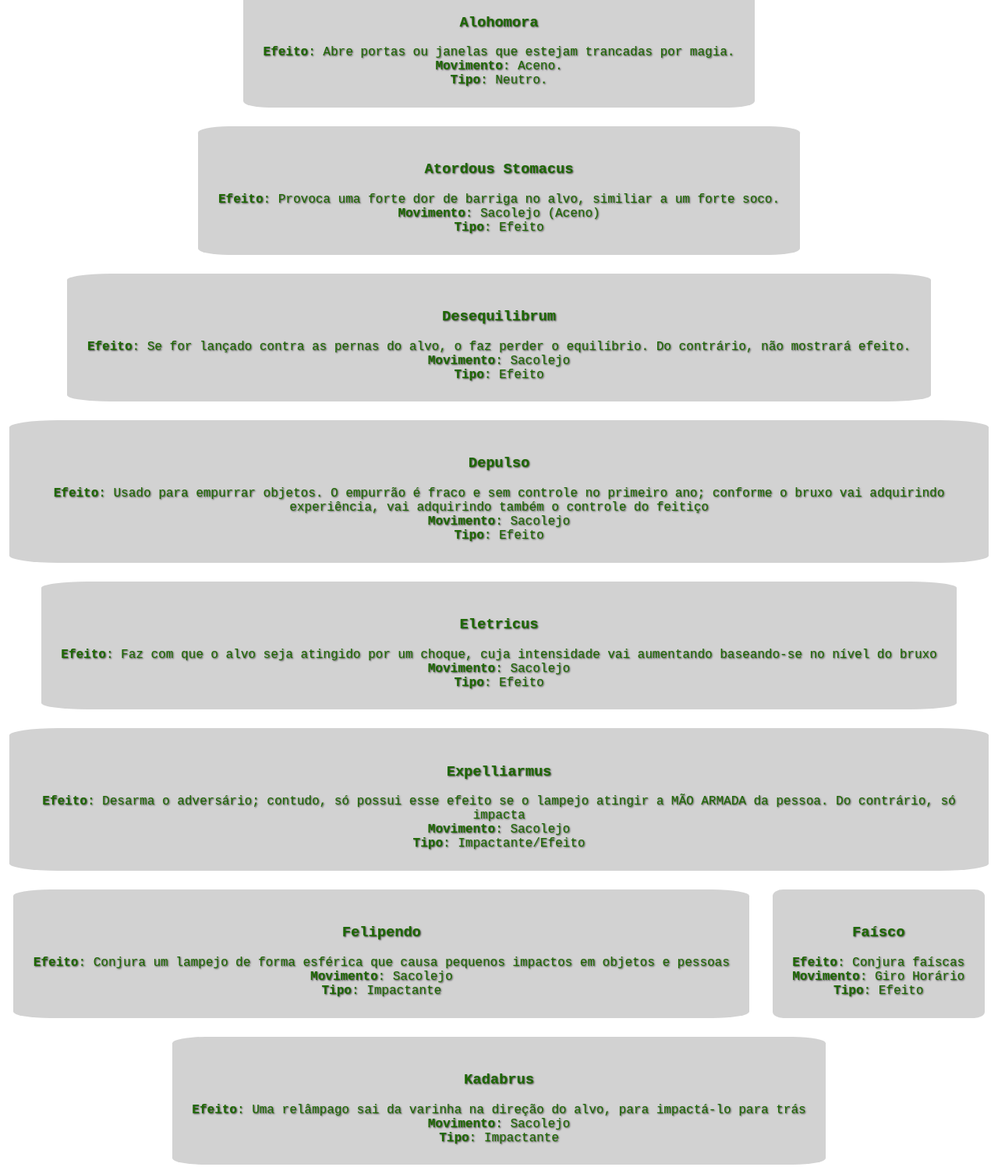
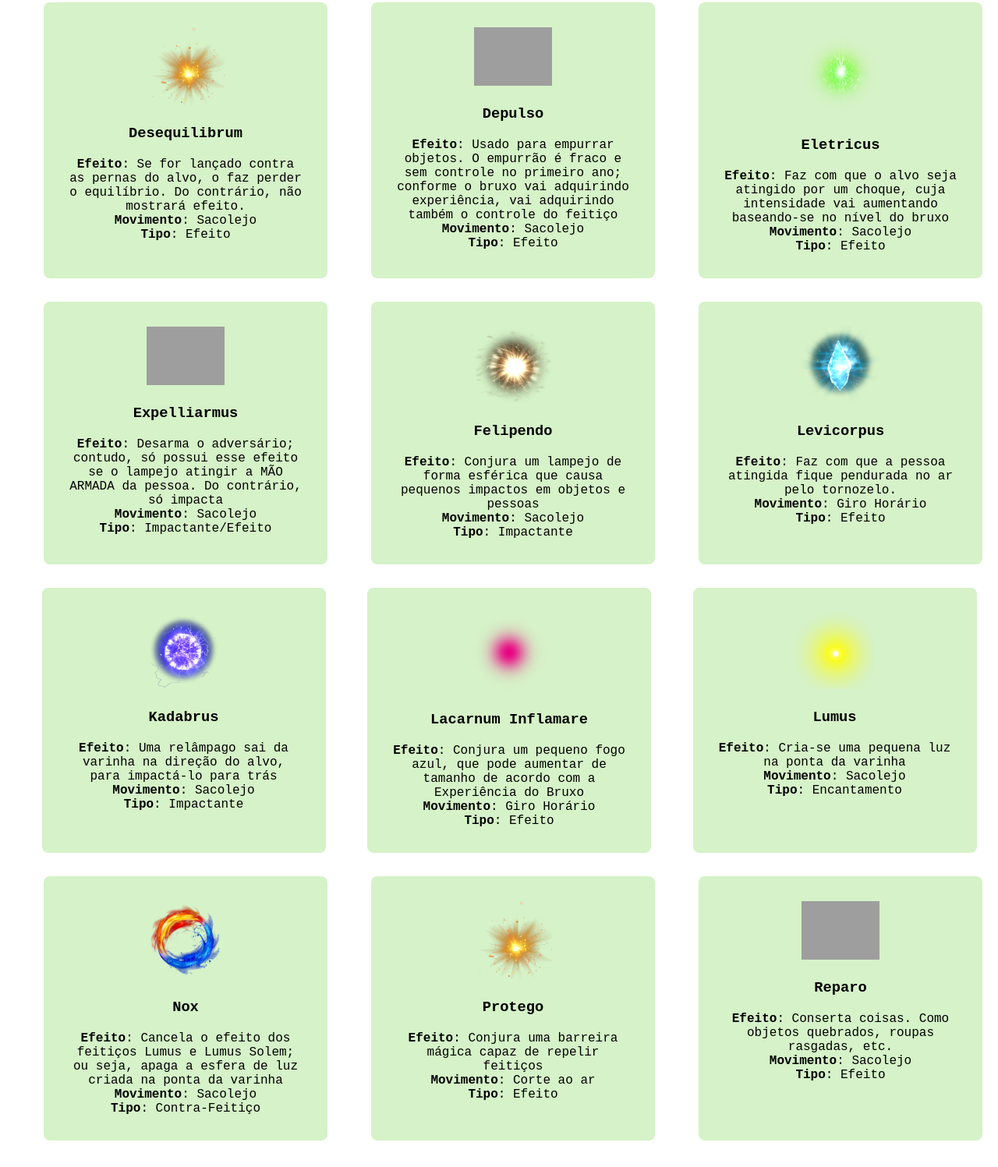
Before and after one commit to GabrielliFogaca/projeto_individual, a website: page site/public/dashboard/sonserina/estudos.html in a window 1280 px wide. Shown: the part 783-2280 px from the top of the page at 78% size. Drawn offline with nearby package versions, Linux system fonts and the light colour scheme; grey boxes are pictures that could not be loaded; files whose address does not match are found by name; a web font is replaced by a local one.

Commit message:
Atualizacao de dashboard

```diff
--- a/site/public/css/styleDashboard.css
+++ b/site/public/css/styleDashboard.css
@@ -1,12 +1,18 @@
 @import url('https://fonts.googleapis.com/css2?family=ABeeZee:ital@0;1&display=swap');
 
-body {
+* {
     margin: 0;
     padding: 0;
+}
+
+body {
     font-family: ABeeZee, 'Courier New', Courier, monospace;
     background-image: url(../assets/img/background_sonserina.jpg) ;
     background-size: cover;
+    height: 100vh;
+    width: 100%;
 }
+
 
 .container {
     width: 80%;
@@ -68,15 +74,87 @@
 .cards_feiticos {
     display: flex;
     justify-content: space-evenly;
-    flex-wrap: wrap;
+}
+
+.cards_feiticos h3 {
+    padding: 20px;
+}
+
+main.cards_feiticos section.cards1 {
+    background-color: #b7e99f91;
+    flex-direction: column;
+    align-items: center;
+    text-align: center;
+    padding: 32px;
+    border-radius: 8px;
+    max-height: 500px;
+    max-width: 300px;
+    margin-left: 36px;
+    margin-bottom: 30px;
+
+}
+
+main.cards_feiticos section.cards2 {
+    background-color: #b7e99f91;
+    flex-direction: column;
+    align-items: center;
+    text-align: center;
+    padding: 32px;
+    border-radius: 8px;
+    max-height: 500px;
+    max-width: 300px;
+    margin-left: 36px;
+    margin-bottom: 30px;
+
+}
+
+main.cards_feiticos section.cards3 {
+    background-color: #b7e99f91;
+    flex-direction: column;
+    align-items: center;
+    text-align: center;
+    padding: 32px;
+    border-radius: 8px;
+    max-height: 500px;
+    max-width: 300px;
+    margin-left: 36px;
+    margin-bottom: 30px;
+
+}
+
+main.cards_feiticos section.cards4 {
+    background-color: #b7e99f91;
+    flex-direction: column;
+    align-items: center;
+    text-align: center;
+    padding: 32px;
+    border-radius: 8px;
+    max-height: 500px;
+    max-width: 300px;
+    margin-left: 26px;
+    margin-bottom: 30px;
+}
+
+main.cards_feiticos section.cards5 {
+    background-color: #b6e99f91;
+    flex-direction: column;
+    align-items: center;
+    text-align: center;
+    padding: 32px;
+    border-radius: 8px;
+    max-height: 500px;
+    max-width: 300px;
+    margin-left: 36px;
+    margin-bottom: 30px;
+
 }
 
 .cards {
-    text-shadow: 1px 1px 2px #424242 ;
+    /* text-shadow: 1px 1px 2px #424242 ;
     color: #1d6800;
     background-color: #c0c0c0b7;
     padding: 2%;
     margin: 1.5vh;
     text-align: center;
     border-radius: 5%;
-}
+} */
--- a/site/public/dashboard/sonserina/dashboard1.html
+++ b/site/public/dashboard/sonserina/estudos.html
@@ -7,9 +7,6 @@
     <meta name="viewport" content="width=device-width, initial-scale=1.0" />
     <title>HOGWARTS</title>
     <link rel="stylesheet" href="../../css/styleDashboard.css" />
-
-    <!-- Script do Chart.js -->
-    <script src="https://cdn.jsdelivr.net/npm/chart.js"></script>
 
 </head>
 <header>
@@ -42,121 +39,156 @@
 
 
         </div>
-        <div class="cards_feiticos">
-            <div class="cards">
+        <main class="cards_feiticos">
+            <section class="cards1">
+                <img src="../../assets/icons/icon_cardFeitico1.png" alt="" width="100px">
                 <h3>Alarte</h3>
                 <strong>Efeito</strong>: A varinha do bruxo emite um som parecido com o de uma sirene. Pode ser revertido se
                 pronunciado novamente. <br>
                 <strong>Movimento</strong>: Varinha em riste <br>
                 <strong>Tipo</strong>: Encantamento<br>
-            </div>
+            </section>
 
-            <div class="cards">
+            <section class="cards1">
+                <img src="../../assets/icons/icon_cardFeitico2.png" alt="" width="100px">
+
                 <h3>Alohomora</h3>
                 <strong>Efeito</strong>: Abre portas ou janelas que estejam trancadas por magia. <br>
                 <strong>Movimento</strong>: Aceno.<br>
                 <strong>Tipo</strong>: Neutro.<br>
-            </div>
+            </section>
 
-            <div class="cards">
+            <section class="cards1">
+                <img src="../../assets/icons/icon_cardFeitico3.png" alt="" width="100px">
+
                 <h3>Atordous Stomacus</h3>
                 <strong>Efeito</strong>: Provoca uma forte dor de barriga no alvo, similiar a um forte soco.<br>
                 <strong>Movimento</strong>: Sacolejo (Aceno)<br>
                 <strong>Tipo</strong>: Efeito<br>
-            </div>
+            </section>
+        </main>
+            <main class="cards_feiticos">
 
-            <div class="cards">
+            <section class="cards2">
+                <img src="../../assets/icons/icon_cardFeitico4.png" alt="" width="100px">
+
                 <h3>Desequilibrum</h3>
                 <strong>Efeito</strong>: Se for lançado contra as pernas do alvo, o faz perder o equilíbrio. Do contrário,
                 não mostrará efeito.<br>
                 <strong>Movimento</strong>: Sacolejo<br>
                 <strong>Tipo</strong>: Efeito<br>
-            </div>
+            </section>
 
-            <div class="cards">
+            <section class="cards2">
+                <img src="../../assets/icons/icon_cardFeitico5.png" alt="" width="100px">
+
                 <h3>Depulso</h3>
                 <strong>Efeito</strong>: Usado para empurrar objetos. O empurrão é fraco e sem controle no primeiro ano;
                 conforme o bruxo vai adquirindo experiência, vai adquirindo também o controle do feitiço<br>
                 <strong>Movimento</strong>: Sacolejo<br>
                 <strong>Tipo</strong>: Efeito<br>
-            </div>
+            </section>
 
-            <div class="cards">
+            <section class="cards2">
+                <img src="../../assets/icons/icon_cardFeitico6.png" alt="" width="100px">
+
                 <h3>Eletricus</h3>
                 <strong>Efeito</strong>: Faz com que o alvo seja atingido por um choque, cuja intensidade vai aumentando
                 baseando-se no nível do bruxo<br>
                 <strong>Movimento</strong>: Sacolejo<br>
                 <strong>Tipo</strong>: Efeito<br>
-            </div>
+            </section>
+    </main>
 
-            <div class="cards">
+    <main class="cards_feiticos">
+            <section class="cards3">
+                <img src="../../assets/icons/icon_cardFeitico7.png" alt="" width="100px">
+
                 <h3>Expelliarmus</h3>
                 <strong>Efeito</strong>: Desarma o adversário; contudo, só possui esse efeito se o lampejo atingir a MÃO
                 ARMADA da pessoa. Do contrário, só impacta<br>
                 <strong>Movimento</strong>: Sacolejo<br>
                 <strong>Tipo</strong>: Impactante/Efeito<br>
-            </div>
+            </section>
 
-            <div class="cards">
+            <section class="cards3">
+                <img src="../../assets/icons/icon_cardFeitico8.png" alt="" width="100px">
+
                 <h3>Felipendo</h3>
                 <strong>Efeito</strong>: Conjura um lampejo de forma esférica que causa pequenos impactos em objetos e
                 pessoas<br>
                 <strong>Movimento</strong>: Sacolejo<br>
                 <strong>Tipo</strong>: Impactante<br>
-            </div>
+            </section>
 
-            <div class="cards">
-                <h3>Faísco</h3>
-                <strong>Efeito</strong>: Conjura faíscas<br>
+            <section class="cards3">
+                <img src="../../assets/icons/icon_cardFeitico9.png" alt="" width="100px">
+
+                <h3>Levicorpus</h3>
+                <strong>Efeito</strong>: Faz com que a pessoa atingida fique pendurada no ar pelo tornozelo.<br>
                 <strong>Movimento</strong>: Giro Horário<br>
                 <strong>Tipo</strong>: Efeito<br>
-            </div>
+            </section>
+    </main>
+    <main class="cards_feiticos">
+            <section class="cards4">
+                <img src="../../assets/icons/icon_cardFeitico10.png" alt="" width="100px">
 
-            <div class="cards">
                 <h3>Kadabrus</h3>
                 <strong>Efeito</strong>: Uma relâmpago sai da varinha na direção do alvo, para impactá-lo para trás<br>
                 <strong>Movimento</strong>: Sacolejo<br>
                 <strong>Tipo</strong>: Impactante<br>
-            </div>
+            </section>
 
-            <div class="cards">
+            <section class="cards4">
+                <img src="../../assets/icons/icon_cardFeitico1.png" alt="" width="100px">
+
                 <h3>Lacarnum Inflamare</h3>
                 <strong>Efeito</strong>: Conjura um pequeno fogo azul, que pode aumentar de tamanho de acordo com a
                 Experiência do Bruxo<br>
                 <strong>Movimento</strong>: Giro Horário<br>
                 <strong>Tipo</strong>: Efeito<br>
-            </div>
+            </section>
 
-            <div class="cards">
+            <section class="cards4">
+                <img src="../../assets/icons/icon_cardFeitico2.png" alt="" width="100px">
+
                 <h3>Lumus</h3>
                 <strong>Efeito</strong>: Cria-se uma pequena luz na ponta da varinha<br>
                 <strong>Movimento</strong>: Sacolejo<br>
                 <strong>Tipo</strong>: Encantamento<br>
-            </div>
+            </section>
+    </main>
+    <main class="cards_feiticos">
+            <section class="cards5">
+                <img src="../../assets/icons/icon_cardFeitico3.png" alt="" width="100px">
 
-            <div class="cards">
                 <h3>Nox</h3>
                 <strong>Efeito</strong>: Cancela o efeito dos feitiços Lumus e Lumus Solem; ou seja, apaga a esfera de luz
                 criada na ponta da varinha<br>
                 <strong>Movimento</strong>: Sacolejo<br>
                 <strong>Tipo</strong>: Contra-Feitiço<br>
-            </div>
+            </section>
 
-            <div class="cards">
+            <section class="cards5">
+                <img src="../../assets/icons/icon_cardFeitico4.png" alt="" width="100px">
+
                 <h3>Protego</h3>
                 <strong>Efeito</strong>: Conjura uma barreira mágica capaz de repelir feitiços<br>
                 <strong>Movimento</strong>: Corte ao ar<br>
                 <strong>Tipo</strong>: Efeito<br>
-            </div>
+            </section>
 
-            <div class="cards">
+            <section class="cards5">
+                <img src="../../assets/icons/icon_cardFeitico5.png" alt="" width="100px">
+
                 <h3>Reparo</h3>
                 <strong>Efeito</strong>: Conserta coisas. Como objetos quebrados, roupas rasgadas, etc.<br>
                 <strong>Movimento</strong>: Sacolejo<br>
                 <strong>Tipo</strong>: Efeito<br>
-            </div>
+            </section>
+    </main>
 
-        </div>
 
 
 </body>
```
Also changed, not shown: site/public/dashboard/sonserina/salaComunal.html (added, +33 -0 lines), site/public/testeDeCasa.html (+1 -0 lines), README.md (deleted), site/public/assets/icons/icon_cardFeitico1.png (added), site/public/assets/icons/icon_cardFeitico10.png (added), site/public/assets/icons/icon_cardFeitico2.png (added), site/public/assets/icons/icon_cardFeitico3.png (added), site/public/assets/icons/icon_cardFeitico4.png (added), site/public/assets/icons/icon_cardFeitico6.png (added), site/public/assets/icons/icon_cardFeitico8.png (added), site/public/assets/icons/icon_cardFeitico9.png (added), 2 other files.
